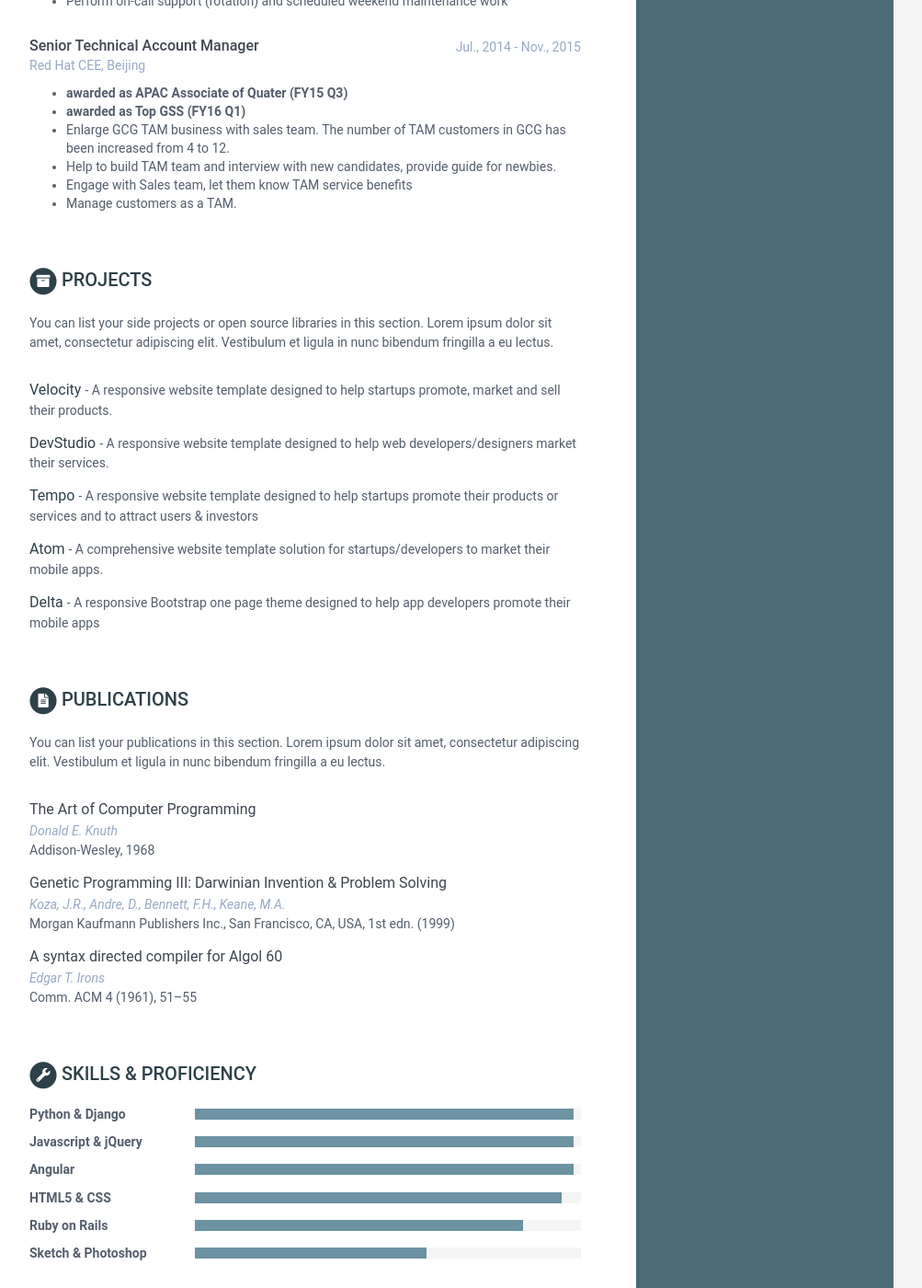
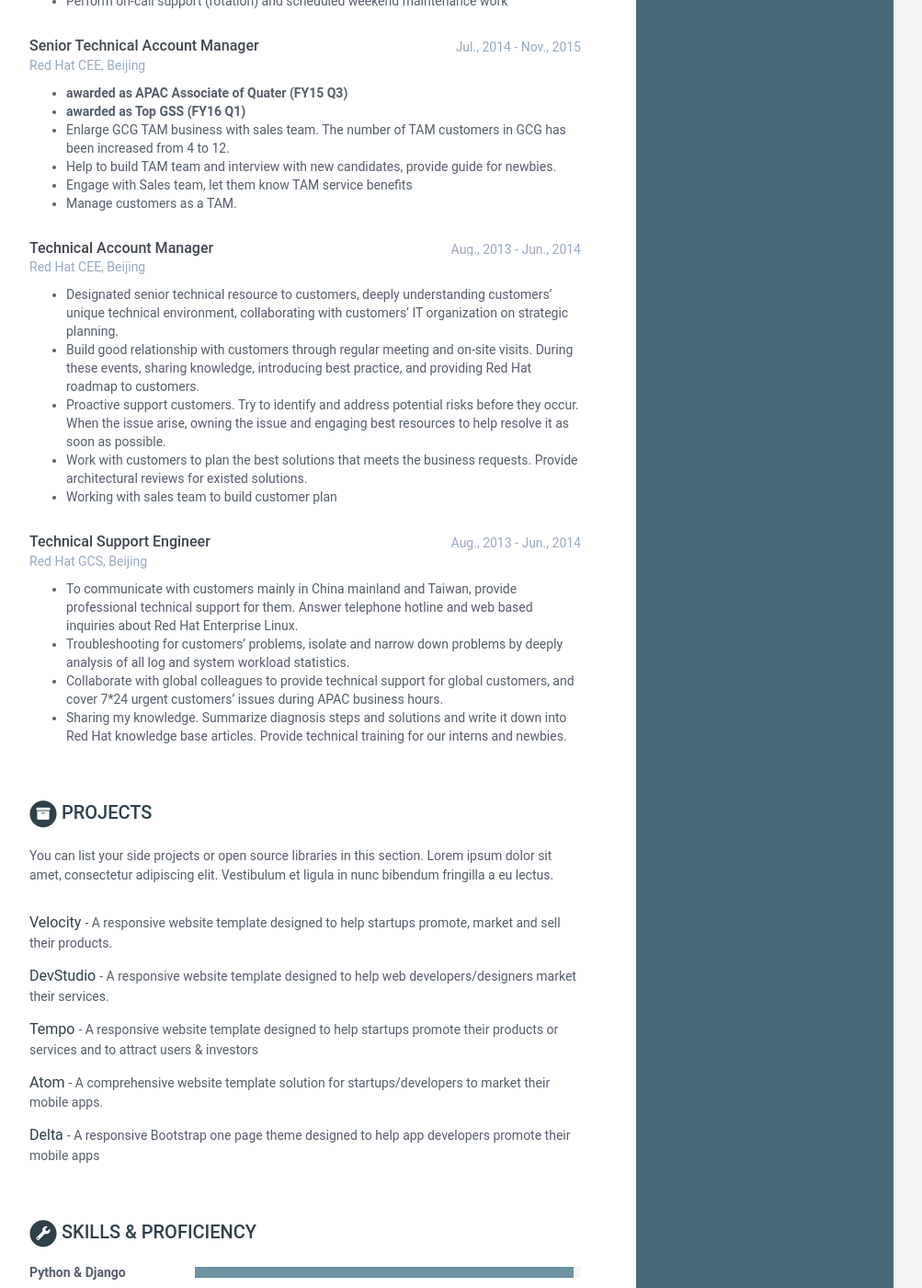
Before and after one commit to matrixzj/resume, a Jekyll site: the page built from index.html, in a window 1280 px wide and 1400 px high, scrolled down 1048 px. Shown: the whole window at 92% size, without its empty margins (168-1171 px from the left). Built offline with Jekyll 4.4.1, drawn with Linux system fonts in a browser that asks for light colours.

Commit message:
There are 1 files have been modified at 2019-06-17 02:08:04 . 	-rw-r--r-- 1 jzou ops 8442 Jun 17 02:08 _data/data.yml No files have been added. No files have been deleted. No file type has been changed.

```diff
--- a/_data/data.yml
+++ b/_data/data.yml
@@ -87,6 +87,26 @@
         - Engage with Sales team, let them know TAM service benefits
         - Manage customers as a TAM.
 
+    - role: Technical Account Manager
+      time: Aug., 2013 - Jun., 2014
+      company: Red Hat CEE, Beijing
+      details: |
+        - Designated senior technical resource to customers, deeply understanding customers’ unique technical environment, collaborating with customers’ IT organization on strategic planning.
+        - Build good relationship with customers through regular meeting and on-site visits. During these events, sharing knowledge, introducing best practice, and providing Red Hat roadmap to customers.
+        - Proactive support customers. Try to identify and address potential risks before they occur. When the issue arise, owning the issue and engaging best resources to help resolve it as soon as possible.
+        - Work with customers to plan the best solutions that meets the business requests. Provide architectural reviews for existed solutions.
+        - Working with sales team to build customer plan
+
+    - role: Technical Support Engineer
+      time: Aug., 2013 - Jun., 2014
+      company: Red Hat GCS, Beijing
+      details: |
+        - To communicate with customers mainly in China mainland and Taiwan, provide professional technical support for them. Answer telephone hotline and web based inquiries about Red Hat Enterprise Linux.
+        - Troubleshooting for customers’ problems, isolate and narrow down problems by deeply analysis of all log and system workload statistics.
+        - Collaborate with global colleagues to provide technical support for global customers, and cover 7*24 urgent customers’ issues during APAC business hours.
+        - Sharing my knowledge. Summarize diagnosis steps and solutions and write it down into Red Hat knowledge base articles. Provide technical training for our interns and newbies.
+
+
 projects:
     title: Projects
     intro: >
@@ -115,12 +135,9 @@
         link: "#"
         tagline: "A responsive Bootstrap one page theme designed to help app developers promote their mobile apps"
 
-publications:
-    title: Publications
-    intro: |
-      You can list your publications in this section. Lorem ipsum dolor sit
-      amet, consectetur adipiscing elit. Vestibulum et ligula in nunc
-      bibendum fringilla a eu lectus.
+Trainings:
+    title: MCSE training course in Speedo Training Center in Chengdu
+    time: Sep,2000 – Feb,2001
 
     papers:
       - title: The Art of Computer Programming
```
